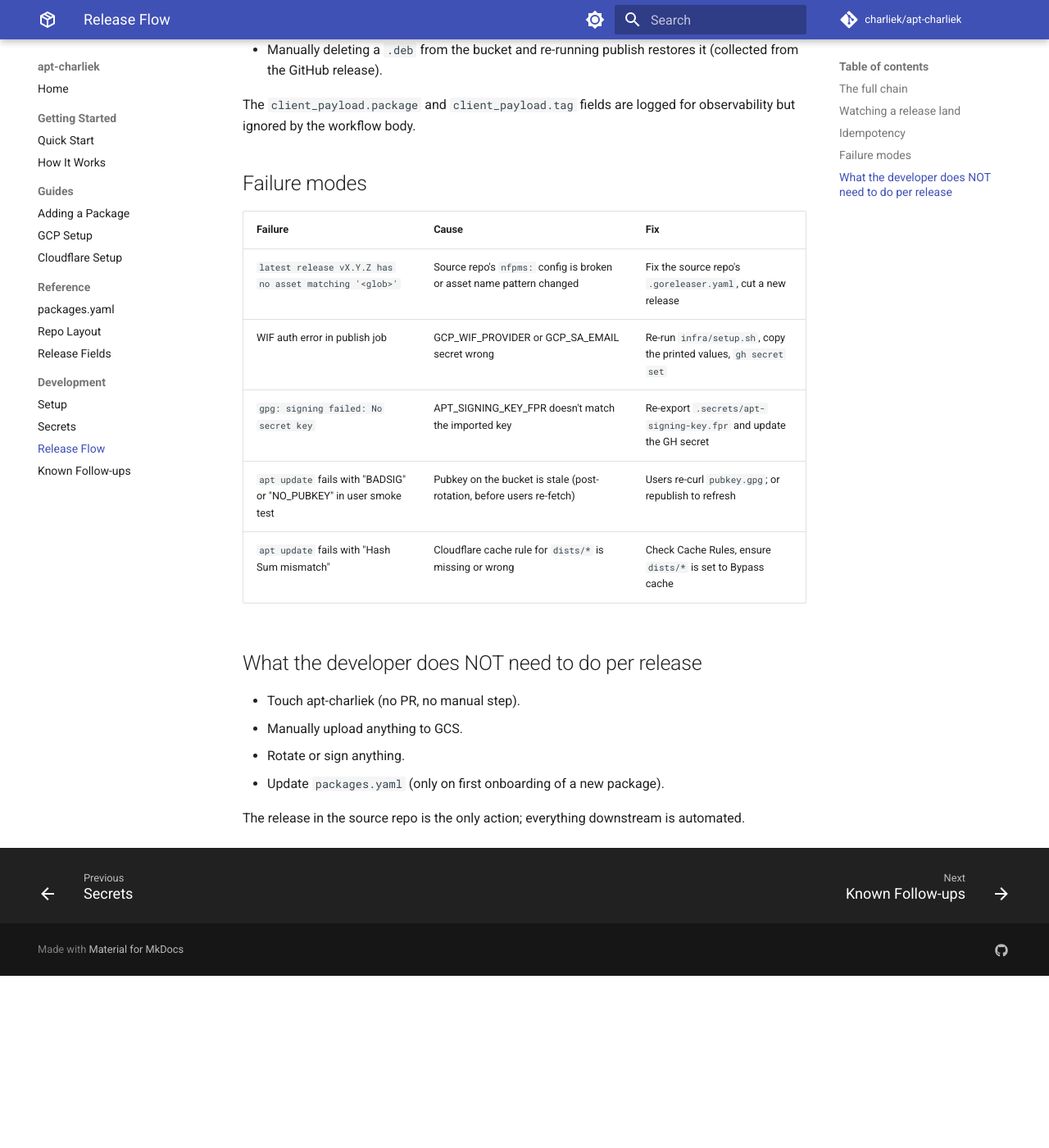
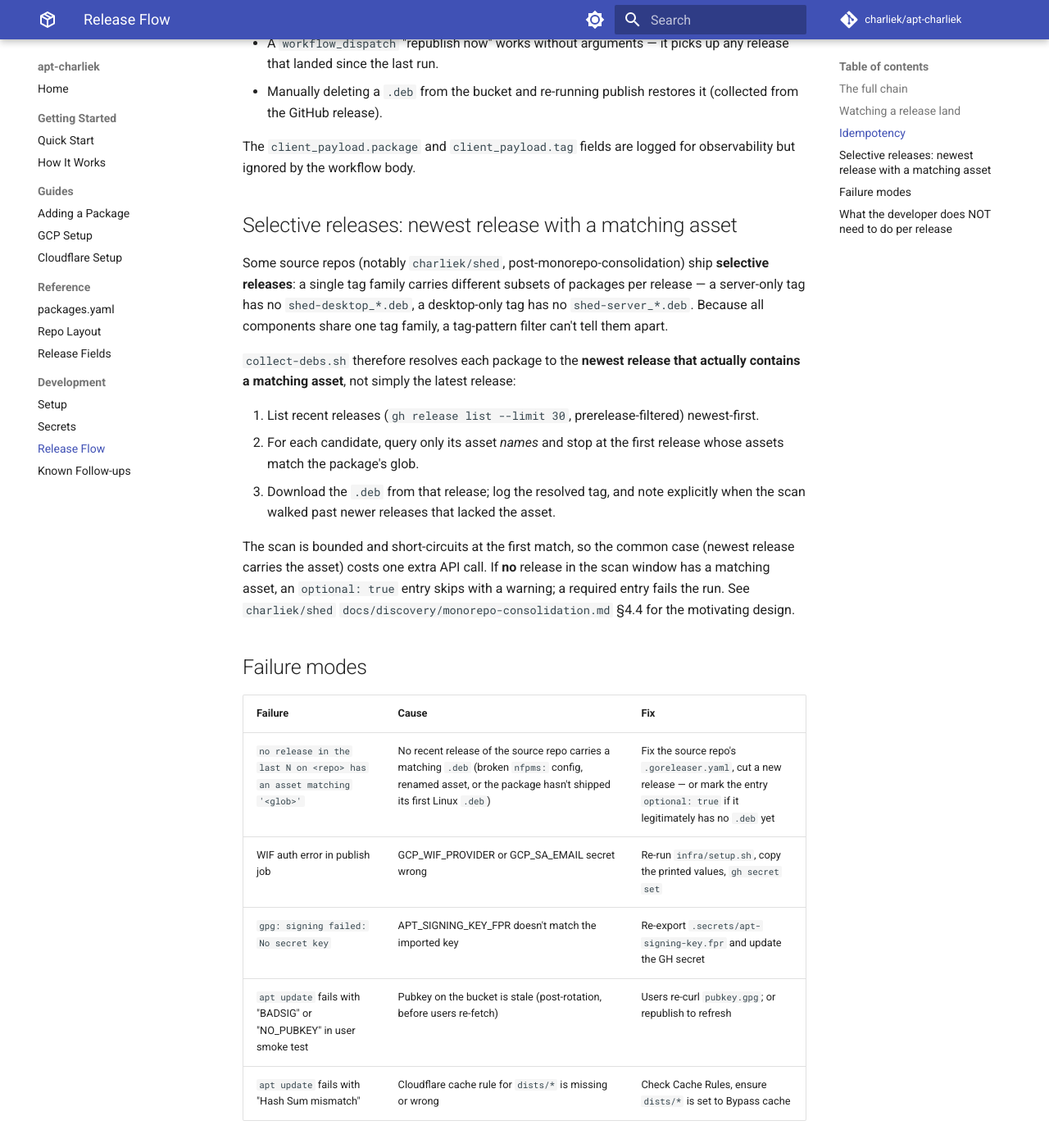
Before and after one commit to charliek/apt-charliek, an MkDocs documentation site: the page built from docs/development/release-flow.md, in a window 1280 px wide and 1400 px high, scrolled down 1751 px. Shown: the whole window at 82% size. Built offline with MkDocs 1.6.1 and Material for MkDocs 9.7.7, drawn with Linux system fonts in a browser that asks for light colours; comment, search, counter and statistics services are not loaded; before the commit the page ends 2941 px from its top, so only the background shows below that; some of the changed text lies outside the part shown.

Commit message:
feat: asset-aware release resolution for selective monorepo releases (#13)
* feat(collect): resolve to newest release containing a matching asset

Selective monorepo releases (charliek/shed post-consolidation) share one tag
family but ship different subsets of packages per release, so a server-only tag
has no shed-desktop_*.deb and a desktop-only tag has no shed-server_*.deb.
Resolving each package against the single latest release hard-fails whenever the
matching .deb is absent from that tag (the shed v0.7.8 incident).

collect-debs.sh now scans recent releases newest-first and resolves each package
to the newest release whose assets include one matching the glob:

- Query only asset NAMES per candidate (gh release view --json assets), stopping
  at the first match — the common case (newest release matches) costs one extra
  API call.
- Preserve prerelease filtering and optional: semantics exactly. No match in the
  scan window: optional skips with a warning, required fails loudly.
- Log the resolved release, and note explicitly when the scan walked past newer
  releases lacking the asset.
- Fix the leaked per-iteration EXIT trap: install one cleanup trap above the
  loop (returns 0 so it can't become the script's exit status) and clean/reset
  $tmpdir on every path.

packages.yaml: repoint shed-machine-rc from charliek/shed-extensions to
charliek/shed (Phase 1). charliek/shed carries no shed-machine-rc_*.deb until
the first monorepo release, so mark it optional: true TEMPORARILY to survive a
publish dispatch in the gap; flip back to required after that release.

See charliek/shed docs/discovery/monorepo-consolidation.md §4.4.

Co-Authored-By: Claude Opus 4.8 <noreply@anthropic.com>
Claude-Session: https://claude.ai/code/session_01ED6csoQ3peM3GHc4c1CtqY

* fix: transient asset-query failure fails only the current package

CodeRabbit review: the unguarded 'gh release view' in the scan loop
would hard-exit the whole run under set -e on a network blip or rate
limit, abandoning every remaining package. Now it records a failure for
the current package and continues the outer loop, matching every other
error path in the function.

Co-Authored-By: Claude Fable 5 <noreply@anthropic.com>
Claude-Session: https://claude.ai/code/session_01ED6csoQ3peM3GHc4c1CtqY

---------

Co-authored-by: Claude Opus 4.8 <noreply@anthropic.com>

```diff
--- a/docs/development/release-flow.md
+++ b/docs/development/release-flow.md
@@ -16,7 +16,7 @@ What happens when a source repo cuts a tagged release.
     - WIF auth to GCP.
     - Imports `APT_SIGNING_KEY` into an ephemeral keyring.
     - rsyncs the existing `pool/` from `gs://apt.stridelabs.ai/pool/`.
-    - For each tracked package in `packages.yaml`, queries the latest non-pre-release tag and downloads matching `.deb` assets.
+    - For each tracked package in `packages.yaml`, scans recent non-pre-release releases newest-first and downloads the matching `.deb` assets from the newest release that carries them (see [Selective releases](#selective-releases-newest-release-with-a-matching-asset)).
     - Generates per-arch `Packages` and `Packages.gz` via `apt-ftparchive packages`.
     - Generates `Release` via `apt-ftparchive release`.
     - Signs `InRelease` (clearsigned) and `Release.gpg` (detached, armored).
@@ -42,7 +42,7 @@ The dispatch step in `release.yaml` emits a `::notice::` annotation linking dire
 
 ## Idempotency
 
-Each `publish.yml` run rebuilds `Packages` / `Release` / `InRelease` from scratch by re-scanning every tracked package's latest release. Side effects:
+Each `publish.yml` run rebuilds `Packages` / `Release` / `InRelease` from scratch by re-scanning every tracked package's recent releases for the newest one carrying a matching `.deb`. Side effects:
 
 - A missed dispatch self-heals on the next dispatch.
 - A `workflow_dispatch` "republish now" works without arguments — it picks up any release that landed since the last run.
@@ -50,11 +50,32 @@ Each `publish.yml` run rebuilds `Packages` / `Release` / `InRelease` from scratc
 
 The `client_payload.package` and `client_payload.tag` fields are logged for observability but ignored by the workflow body.
 
+## Selective releases: newest release with a matching asset
+
+Some source repos (notably `charliek/shed`, post-monorepo-consolidation) ship
+**selective releases**: a single tag family carries different subsets of
+packages per release — a server-only tag has no `shed-desktop_*.deb`, a
+desktop-only tag has no `shed-server_*.deb`. Because all components share one tag
+family, a tag-pattern filter can't tell them apart.
+
+`collect-debs.sh` therefore resolves each package to the **newest release that
+actually contains a matching asset**, not simply the latest release:
+
+1. List recent releases (`gh release list --limit 30`, prerelease-filtered) newest-first.
+2. For each candidate, query only its asset *names* and stop at the first release whose assets match the package's glob.
+3. Download the `.deb` from that release; log the resolved tag, and note explicitly when the scan walked past newer releases that lacked the asset.
+
+The scan is bounded and short-circuits at the first match, so the common case
+(newest release carries the asset) costs one extra API call. If **no** release in
+the scan window has a matching asset, an `optional: true` entry skips with a
+warning; a required entry fails the run. See `charliek/shed`
+`docs/discovery/monorepo-consolidation.md` §4.4 for the motivating design.
+
 ## Failure modes
 
 | Failure | Cause | Fix |
 |---|---|---|
-| `latest release vX.Y.Z has no asset matching '<glob>'` | Source repo's `nfpms:` config is broken or asset name pattern changed | Fix the source repo's `.goreleaser.yaml`, cut a new release |
+| `no release in the last N on <repo> has an asset matching '<glob>'` | No recent release of the source repo carries a matching `.deb` (broken `nfpms:` config, renamed asset, or the package hasn't shipped its first Linux `.deb`) | Fix the source repo's `.goreleaser.yaml`, cut a new release — or mark the entry `optional: true` if it legitimately has no `.deb` yet |
 | WIF auth error in publish job | GCP_WIF_PROVIDER or GCP_SA_EMAIL secret wrong | Re-run `infra/setup.sh`, copy the printed values, `gh secret set` |
 | `gpg: signing failed: No secret key` | APT_SIGNING_KEY_FPR doesn't match the imported key | Re-export `.secrets/apt-signing-key.fpr` and update the GH secret |
 | `apt update` fails with "BADSIG" or "NO_PUBKEY" in user smoke test | Pubkey on the bucket is stale (post-rotation, before users re-fetch) | Users re-curl `pubkey.gpg`; or republish to refresh |
```
Also changed, not shown: packages.yaml (+10 -1 lines), 1 other file.
